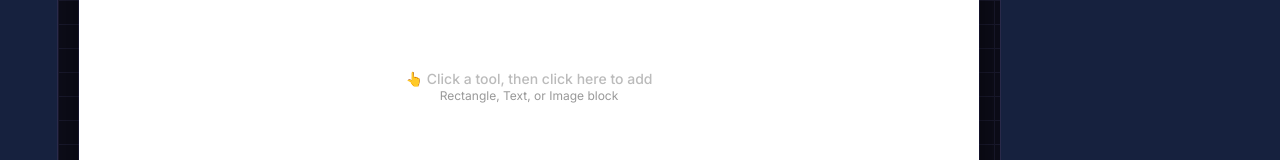
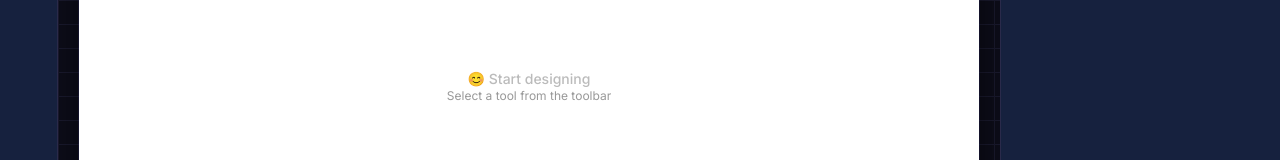
Before and after one commit to Aniketbisht31/GDGTASK, a React (Vite) app: page / in a window 1280 px wide. Shown: the part 340-500 px from the top of the page. Built offline with nearby package versions, Linux system fonts and the light colour scheme.

Commit message:
ui: update empty canvas hint text

```diff
--- a/src/components/CanvasArea.tsx
+++ b/src/components/CanvasArea.tsx
@@ -65,8 +65,8 @@ export const CanvasArea: React.FC = () => {
             >
                 {elements.length === 0 && (
                     <div className="empty-canvas-hint">
-                        <p>👆 Click a tool, then click here to add</p>
-                        <small>Rectangle, Text, or Image block</small>
+                        <p>😊 Start designing</p>
+                        <small>Select a tool from the toolbar</small>
                     </div>
                 )}
                 {[...elements]
```
Also changed, not shown: 1 other file (tests, documents, lock files or other folders).
